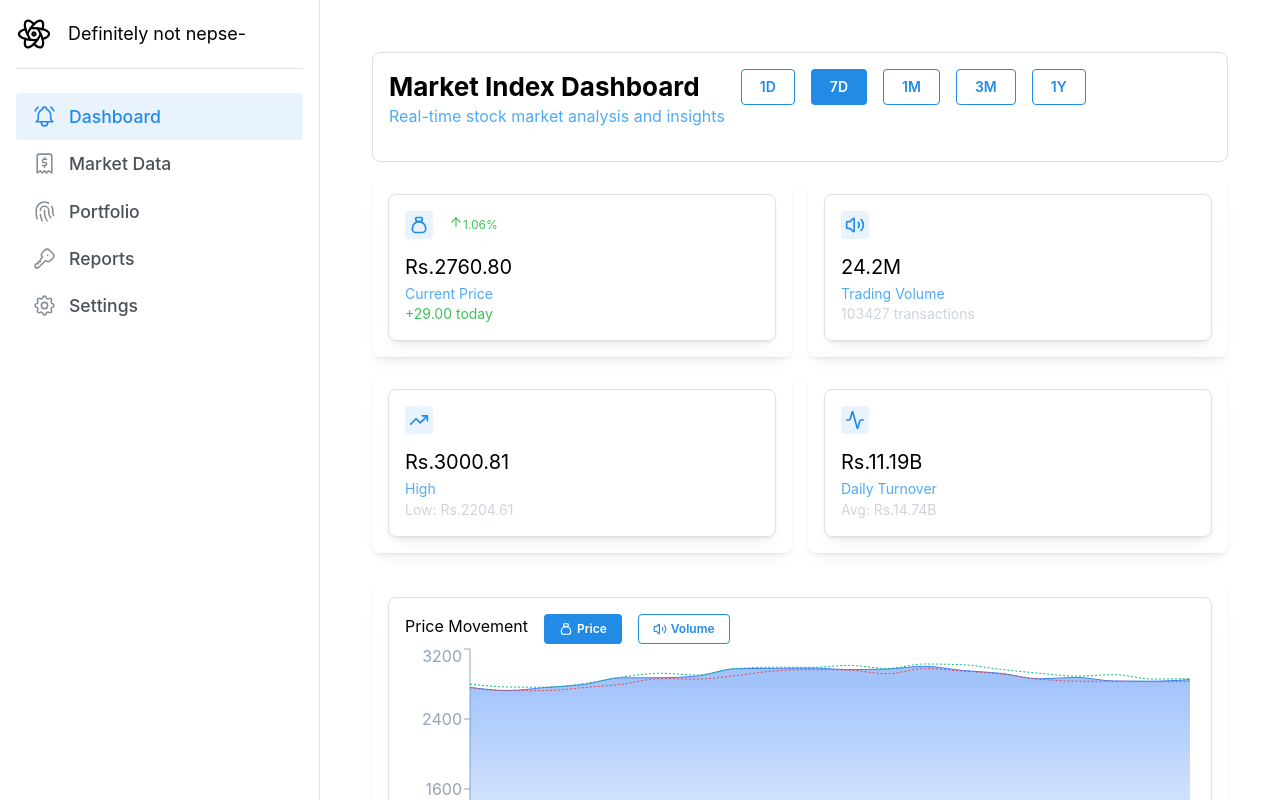
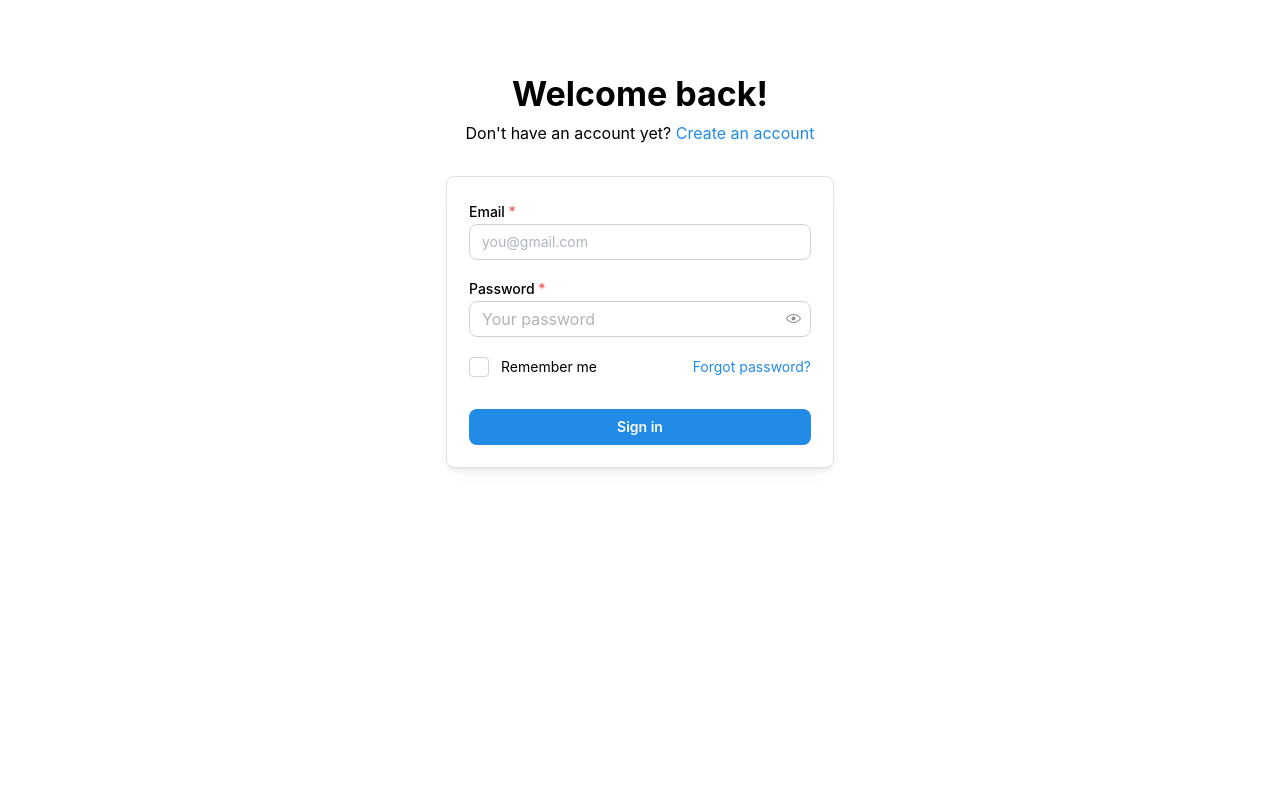
Before and after one commit to exeRik/NotNepse, a React (Vite) app: page / in a window 1280 px wide. Shown: the top 800 px of the page. Built offline with nearby package versions, Linux system fonts and the light colour scheme.

Commit message:
login/signup page

```diff
--- a/package.json
+++ b/package.json
@@ -18,6 +18,7 @@
     "lucide-react": "^0.544.0",
     "react": "^19.1.1",
     "react-dom": "^19.1.1",
+    "react-helmet": "^6.1.0",
     "react-router-dom": "^7.9.1",
     "recharts": "^3.2.1"
   },
--- a/src/App.jsx
+++ b/src/App.jsx
@@ -1,23 +1,31 @@
-import { BrowserRouter as Router, Routes, Route } from "react-router-dom";
+import { BrowserRouter as Router, Routes, Route, useLocation } from "react-router-dom";
 import { MantineProvider } from "@mantine/core";
 import NavbarSimple from "./components/NavbarSimple";
-
 import DashboardPage from "./pages/Dashboard";
 import MarketDataPage from "./pages/MarketData";
+import Login from "./pages/Login";
+import Signup from "./pages/Signup";
 // import PortfolioPage from "./pages/PortfolioPage";
 // import ReportsPage from "./pages/ReportsPage";
 // import SettingsPage from "./pages/SettingsPage";
 
-function App() {
+function AppContent() {
+  const location = useLocation();
+
+  // Define routes where navbar should be hidden
+  const hideNavbarRoutes = ["/", "/login", "/signup"];
+  const hideNavbar = hideNavbarRoutes.includes(location.pathname);
+
   return (
-    <MantineProvider withGlobalStyles withNormalizeCSS theme={{ colorScheme: 'dark' }}>
-      <Router>
     <div style={{ display: "flex", minHeight: "100vh" }}>
-          <NavbarSimple />
+      {!hideNavbar && <NavbarSimple />}
 
       <main style={{ flex: 1, padding: "2rem" }}>
         <Routes>
-              <Route path="/" element={<DashboardPage />} />
+          <Route path="/" element={<Login />} />
+          <Route path="/login" element={<Login />} />
+          <Route path="/signup" element={<Signup />} />
+          <Route path="/dashboard" element={<DashboardPage />} />
           <Route path="/market" element={<MarketDataPage />} />
           {/* <Route path="/portfolio" element={<PortfolioPage />} />
           <Route path="/reports" element={<ReportsPage />} />
@@ -25,6 +33,14 @@ function App() {
         </Routes>
       </main>
     </div>
+  );
+}
+
+function App() {
+  return (
+    <MantineProvider withGlobalStyles withNormalizeCSS theme={{ colorScheme: 'dark' }}>
+      <Router>
+        <AppContent />
       </Router>
     </MantineProvider>
   );
--- /dev/null
+++ b/src/components/Signup.module.css
@@ -0,0 +1,11 @@
+.title {
+  font-family: Outfit, var(--mantine-font-family);
+  font-weight: 500;
+}
+
+.subtitle {
+  color: var(--mantine-color-dimmed);
+  font-size: var(--mantine-font-size-sm);
+  text-align: center;
+  margin-top: 5px;
+}
--- a/src/pages/Dashboard.jsx
+++ b/src/pages/Dashboard.jsx
@@ -1,5 +1,7 @@
 import { useState, useMemo } from 'react';
 import { Container, Grid, Paper } from '@mantine/core';
+import {Helmet} from "react-helmet";
+
 
 import HeaderSection from '../components/HeaderSection';
 import MetricsCard from '../components/MetricsCard';
@@ -40,7 +42,9 @@ const Dashboard = () => {
   }, [stockData, latestData]);
 
   return (
+    <>
     <Container fluid style={{ minHeight: '100vh', padding: 20 }}>
+
       {/* Header Section */}
       <HeaderSection
         selectedTimeframe={selectedTimeframe}
@@ -87,6 +91,8 @@ const Dashboard = () => {
         </Grid.Col>
       </Grid>
     </Container>
+    </>
+
   );
 };
 
--- /dev/null
+++ b/src/pages/Login.jsx
@@ -0,0 +1,75 @@
+import {
+  Anchor,
+  Button,
+  Checkbox,
+  Container,
+  Group,
+  Paper,
+  PasswordInput,
+  Text,
+  TextInput,
+  Title,
+} from '@mantine/core';
+import classes from '../components/Signup.module.css'; // Make sure styles match usage
+import { Link } from 'react-router-dom';
+
+export default function Login() {
+  const handleSubmit = (e) => {
+    e.preventDefault();
+    // TODO: Implement login logic (e.g., API call)
+    console.log("Login submitted");
+  };
+
+  return (
+    <Container size={420} my={40}>
+      <Title ta="center" className={classes.title}>
+        Welcome back!
+      </Title>
+
+      <Text className={classes.subtitle} ta="center" mt={5}>
+        Don't have an account yet?{' '}
+        <Anchor component={Link} to="/signup">
+          Create an account
+        </Anchor>
+      </Text>
+
+      <Paper
+        component="form"
+        withBorder
+        shadow="sm"
+        p={22}
+        mt={30}
+        radius="md"
+        onSubmit={handleSubmit}
+      >
+        <TextInput
+          label="Email"
+          placeholder="you@gmail.com"
+          type="email"
+          autoComplete="email"
+          required
+          radius="md"
+        />
+        <PasswordInput
+          label="Password"
+          placeholder="Your password"
+          autoComplete="current-password"
+          required
+          mt="md"
+          radius="md"
+        />
+
+        <Group justify="space-between" mt="lg">
+          <Checkbox label="Remember me" />
+          <Anchor component="button" size="sm">
+            Forgot password?
+          </Anchor>
+        </Group>
+
+        <Button type="submit" fullWidth mt="xl" radius="md">
+          Sign in
+        </Button>
+      </Paper>
+    </Container>
+  );
+}
--- /dev/null
+++ b/src/pages/Signup.jsx
@@ -0,0 +1,82 @@
+import {
+  Anchor,
+  Button,
+  Checkbox,
+  Container,
+  Group,
+  Paper,
+  PasswordInput,
+  Text,
+  TextInput,
+  Title,
+} from '@mantine/core';
+import classes from '../components/Signup.module.css';
+import { Link } from 'react-router-dom';
+
+export default function Signup() {
+  const handleSubmit = (e) => {
+    e.preventDefault();
+    // TODO: Implement signup logic (e.g., check if passwords match, API call)
+    console.log("Signup form submitted");
+  };
+
+  return (
+    <Container size={420} my={40}>
+      <Title ta="center" className={classes.title}>
+        Create an account
+      </Title>
+
+      <Text className={classes.subtitle} ta="center" mt={5}>
+        Go back to login?{' '}
+        <Anchor component={Link} to="/login">
+          Log in
+        </Anchor>
+      </Text>
+
+      <Paper
+        component="form"
+        withBorder
+        shadow="sm"
+        p={22}
+        mt={30}
+        radius="md"
+        onSubmit={handleSubmit}
+      >
+        <TextInput
+          label="Email"
+          placeholder="you@gmail.com"
+          type="email"
+          autoComplete="email"
+          required
+          radius="md"
+        />
+
+        <PasswordInput
+          label="Password"
+          placeholder="Your password"
+          autoComplete="new-password"
+          required
+          mt="md"
+          radius="md"
+        />
+
+        <PasswordInput
+          label="Confirm Password"
+          placeholder="Confirm your password"
+          autoComplete="new-password"
+          required
+          mt="md"
+          radius="md"
+        />
+
+        <Group justify="space-between" mt="lg">
+          <Checkbox label="Remember me" />
+        </Group>
+
+        <Button type="submit" fullWidth mt="xl" radius="md">
+          Sign up
+        </Button>
+      </Paper>
+    </Container>
+  );
+}
```
Also changed, not shown: 1 other file (tests, documents, lock files or other folders). Lines whose indentation alone changed are shown as unchanged.
